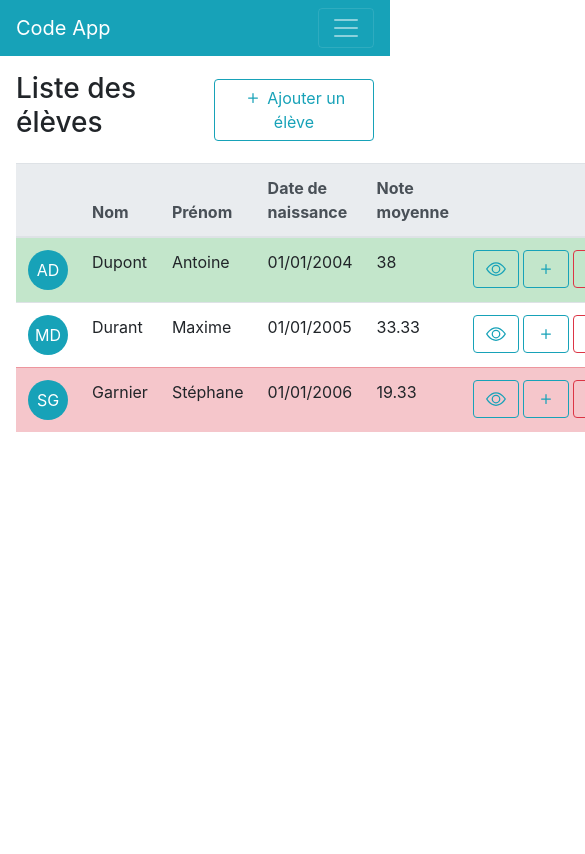
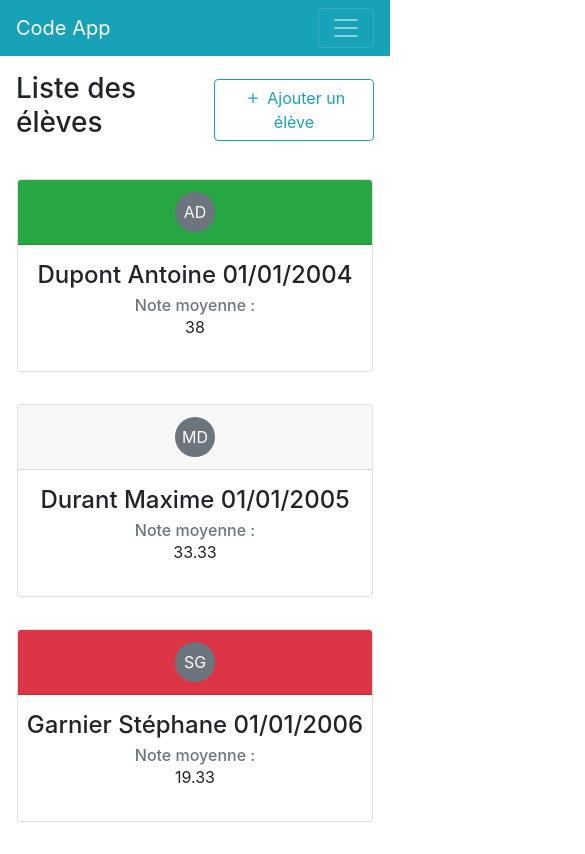
Before and after one commit to YoannYWD/code-app, a Vue app: page /learners-list in a window 390 px wide. Shown: the top 854 px of the page, 585 px wide, since content can reach past the window. Built offline with nearby package versions, Linux system fonts and the light colour scheme.

Commit message:
feat: responsive, form error and refacto actions

```diff
--- a/src/common/utils.js
+++ b/src/common/utils.js
@@ -1,3 +1,5 @@
+import dayjs from 'dayjs';
+
 function isObjectEqual (object1, object2) {
   const keys1 = Object.keys(object1);
   for (let key of keys1) {
@@ -12,20 +14,31 @@ function cloneObject (object) {
   return Object.assign({}, object);
 }
 
-function getRowColor(note, type) {
+function getRowColor (note, type) {
   if (!note || type !== 'row') return;
   if (note > 35) return 'table-success';
   if (note < 20 && note > -1) return 'table-danger';
 }
 
-function getCardColor(note) {
+function getCardColor (note) {
   if (note > 35) return 'success';
   if (note < 20) return 'danger';
+}
+
+function getLearnerDetails (learner) {
+  return learner.lastName + ' ' + learner.firstName + ' ' + dayjs(learner.birthDate).format('DD/MM/YYYY');
+}
+
+function getCardHeaderTextColor (note) {
+  if (note > 35 || note < 20) return 'light';
+  return;
 }
 
 export default {
   isObjectEqual,
   cloneObject,
   getRowColor,
-  getCardColor
+  getCardColor,
+  getLearnerDetails,
+  getCardHeaderTextColor
 }
--- a/src/main.js
+++ b/src/main.js
@@ -6,11 +6,11 @@ import {
   BootstrapVue,
   BootstrapVueIcons
 } from 'bootstrap-vue';
+import 'bootstrap/dist/css/bootstrap.css';
+import 'bootstrap-vue/dist/bootstrap-vue.css';
 
 Vue.use(Vuex);
 
-import 'bootstrap/dist/css/bootstrap.css';
-import 'bootstrap-vue/dist/bootstrap-vue.css';
 Vue.use(BootstrapVue);
 Vue.use(BootstrapVueIcons);
 
--- a/src/views/learners-list/LearnersList.vue
+++ b/src/views/learners-list/LearnersList.vue
@@ -4,6 +4,7 @@
       <h3>Liste des élèves</h3>
       <learner-form-modal class="ml-auto my-auto"/>
     </div>
+    <b-container v-b-visible="tableVisibleHandler" fluid class="px-0 d-none d-md-block table-container">
       <b-table
         ref="table"
         :items="getLearnersWithAverageNote"
@@ -12,20 +13,54 @@
         head-variant="light"
       >
         <template #cell(initials)="data">
-        <b-avatar variant="info" :text="data.item.initials" />
+          <b-avatar :text="data.item.initials" />
         </template>
         <template #cell(actions)="data">
           <div class="d-flex justify-content-end">
-          <learner-notes-modal :learner="data.item" />
-          <add-note-modal
+            <learner-list-actions
+              v-if="isTableVisible"
               :learner="data.item"
-            class="ml-1"
-            @note-added="refreshTable()"
+              @note-added="refreshTable"
             />
-          <delete-learner-modal :learner="data.item" class="ml-1" />
           </div>
         </template>
       </b-table>
+    </b-container>
+    <b-container fluid class="px-0 d-md-none">
+      <b-row class="mb-3">
+        <b-col
+          v-for="LearnerWithAverageNote of getLearnersWithAverageNote"
+          :key="LearnerWithAverageNote.id"
+          lg="4"
+          md="6"
+          class="p-3"
+        >
+          <b-card align="center" no-body>
+            <b-card-header
+              :border-variant="getCardColor(LearnerWithAverageNote.averageNote)"
+              :header-bg-variant="getCardColor(LearnerWithAverageNote.averageNote)"
+              :header-text-variant="getCardHeaderTextColor(LearnerWithAverageNote.averageNote)"
+              class="mb-3"
+              variant="info"
+            >
+              <b-avatar :text="LearnerWithAverageNote.initials" />
+            </b-card-header>
+            <b-card-title>
+              {{ getCardHeader(LearnerWithAverageNote) }}
+            </b-card-title>
+            <b-card-sub-title>
+              Note moyenne :
+            </b-card-sub-title>
+            <b-card-text>
+              {{ getFormattedAverageNote(LearnerWithAverageNote.averageNote) }}
+            </b-card-text>
+            <div class="d-flex justify-content-center mb-3">
+              <learner-list-actions v-if="!isTableVisible" :learner="LearnerWithAverageNote" />
+            </div>
+          </b-card>
+        </b-col>
+      </b-row>
+    </b-container>
   </div>
 </template>
 
@@ -34,52 +69,56 @@ import store              from '../../stores/learners/store.js';
 import constants          from '../../common/constants.js';
 import utils              from '../../common/utils.js';
 import learnerFormModal   from './components/LearnerFormModal.vue';
-import learnerNotesModal  from './components/LearnerNotesModal.vue';
-import addNoteModal       from './components/AddNoteModal.vue';
-import deleteLearnerModal from './components/DeleteLearnerModal.vue';
+import learnerListActions from './components/LearnerListActions.vue';
 import dayjs              from 'dayjs';
 
 export default {
+  name : 'learners-list',
   components: {
     learnerFormModal,
-    learnerNotesModal,
-    addNoteModal,
-    deleteLearnerModal
+    learnerListActions
   },
   store,
   data () {
     return {
-      tableFields : [
+      isTableVisible : false,
+      tableFields    : [
         {
-          key : 'initials',
-          label : ''
+          key     : 'initials',
+          label   : '',
+          tdClass : 'align-middle',
         },
         {
-          key : 'lastName',
-          label : 'Nom'
+          key     : 'lastName',
+          label   : 'Nom',
+          tdClass : 'align-middle'
         },
         {
-          key : 'firstName',
-          label : 'Prénom'
+          key     : 'firstName',
+          label   : 'Prénom',
+          tdClass : 'align-middle'
         },
         {
-          key : 'birthDate',
-          label : 'Date de naissance',
+          key       : 'birthDate',
+          label     : 'Date de naissance',
+          tdClass   : 'align-middle',
           formatter : (value) => {
             return dayjs(value).format('DD/MM/YYYY')
           }
         },
         {
-          key : 'averageNote',
-          label : 'Note moyenne',
+          key       : 'averageNote',
+          label     : 'Note moyenne',
+          tdClass   : 'align-middle',
           formatter : (value) => {
-            return value > -1 ? value : constants.NO_NOTE.label;
+            return this.getFormattedAverageNote(value);
           }
         },
         {
-          key : 'actions',
-          label : '',
-          class: 'text-right'
+          key     : 'actions',
+          label   : '',
+          tdClass : 'align-middle',
+          class   : 'text-right'
         }
       ]
     };
@@ -95,10 +134,7 @@ export default {
         }
         const sum           = notes.reduce((a, b) => a + b, 0);
         learner.averageNote = (sum / notes.length) || -1;
-        if (learner.averageNote % 1 != 0) {
-          learner.averageNote = learner.averageNote.toFixed(2);
-        }
-        learner.initials = this.getInitials(learner.lastName, learner.firstName);
+        learner.initials    = this.getInitials(learner.lastName, learner.firstName);
       }
       return learnersWithAverageNote;
     }
@@ -108,11 +144,27 @@ export default {
     getInitials (lastName, firstName) {
       return firstName.slice(0, 1) + lastName.slice(0, 1);
     },
+    getFormattedAverageNote (note) {
+      if (note % 1 != 0) note = note.toFixed(2);
+      return note > -1 ? note : constants.NO_NOTE.label;
+    },
     getRowColor (learnerWithNotes, type) {
       return utils.getRowColor(learnerWithNotes.averageNote, type);
     },
     refreshTable () {
       this.$refs.table.refresh();
+    },
+    getCardHeader (learner) {
+      return utils.getLearnerDetails(learner);
+    },
+    getCardColor (averageNote) {
+      return utils.getCardColor(averageNote);
+    },
+    getCardHeaderTextColor (averageNote) {
+      return utils.getCardHeaderTextColor(averageNote);
+    },
+    tableVisibleHandler (isVisible) {
+      this.isTableVisible = isVisible;
     }
   }
 };
--- /dev/null
+++ b/src/views/learners-list/components/LearnerListActions.vue
@@ -0,0 +1,43 @@
+<template>
+  <div class="d-flex">
+    <learner-notes-modal :learner="learner" />
+    <add-note-modal
+      :learner="learner"
+      class="ml-1"
+      @note-added="refreshTable()"
+    />
+    <delete-learner-modal :learner="learner" class="ml-1" />
+  </div>
+</template>
+
+<script>
+import learnerNotesModal  from './LearnerNotesModal.vue';
+import addNoteModal       from './AddNoteModal.vue';
+import deleteLearnerModal from './DeleteLearnerModal.vue';
+
+export default {
+  name       : 'learner-list-actions',
+  components : {
+    learnerNotesModal,
+    addNoteModal,
+    deleteLearnerModal
+  },
+  props : {
+    learner : {
+      type    : Object,
+      default : function () { return {}; }
+    },
+    openFrom : {
+      type : String
+    }
+  },
+  data () {
+    return {};
+  },
+  methods : {
+    refreshTable () {
+      this.$emit('note-added');
+    }
+  },
+}
+</script>
--- a/src/views/learners-list/components/LearnerNotesModal.vue
+++ b/src/views/learners-list/components/LearnerNotesModal.vue
@@ -46,15 +46,17 @@ export default {
       notes       : [],
       tableFields : [
         {
-          key : 'inputDate',
-          label : 'Date',
+          key       : 'inputDate',
+          label     : 'Date',
+          tdClass   : 'align-middle',
           formatter : (value) => {
             return dayjs(value).format('DD/MM/YYYY')
           }
         },
         {
-          key : 'value',
-          label : 'Note'
+          key     : 'value',
+          label   : 'Note',
+          tdClass : 'align-middle'
         }
       ]
     }
--- a/src/views/learners-list/components/learnerFormModal.vue
+++ b/src/views/learners-list/components/learnerFormModal.vue
@@ -22,6 +22,7 @@
             id="last-name-input"
             type="text"
             v-model="lastName"
+            @update="resetError"
             required
           ></b-form-input>
           <label for="first-name-input" class="mt-3">Prénom</label>
@@ -29,6 +30,7 @@
             id="first-name-input"
             type="text"
             v-model="firstName"
+            @update="resetError"
             required
           ></b-form-input>
           <label for="birth-date-input" class="mt-3">Date de naissance</label>
@@ -36,6 +38,7 @@
             id="birth-date-input"
             type="date"
             v-model="birthDate"
+            @update="resetError"
             required
           ></b-form-input>
         </b-form-group>
@@ -81,6 +84,10 @@ export default {
   },
 
   methods : {
+    resetError () {
+      this.isFormValid         = true;
+      this.invalidFormFeedback = '';
+    },
     resetForm () {
       this.lastName            = '';
       this.firstName           = '';
--- a/src/views/results-list/ResultsList.vue
+++ b/src/views/results-list/ResultsList.vue
@@ -13,10 +13,10 @@
           class="p-3"
         >
           <b-card
-            :header="getHeader(learnersByNote.note)"
+            :header="getCardHeader(learnersByNote.note)"
             :border-variant="getCardColor(learnersByNote.note)"
             :header-bg-variant="getCardColor(learnersByNote.note)"
-            :header-text-variant="getHeaderTextColor(learnersByNote.note)"
+            :header-text-variant="getCardHeaderTextColor(learnersByNote.note)"
             align="center"
           >
           <b-card-sub-title>Note obtenue par : </b-card-sub-title>
@@ -38,10 +38,9 @@
 <script>
 import store from '../../stores/learners/store.js';
 import utils from '../../common/utils.js';
-import dayjs from 'dayjs';
 
 export default {
-  name : 'learner-notes-modal',
+  name : 'results-list',
   store,
   data () {
     return {
@@ -57,18 +56,17 @@ export default {
   },
 
   methods : {
-    getHeader (note) {
+    getCardHeader (note) {
       return note.toString();
     },
     getCardColor (note) {
       return utils.getCardColor(note);
     },
-    getHeaderTextColor (note) {
-      if (note > 35 || note < 20) return 'light';
-      return;
+    getCardHeaderTextColor (note) {
+      return utils.getCardHeaderTextColor(note);
     },
     getLearnerDetails (learner) {
-      return learner.lastName + ' ' + learner.firstName + ' ' + dayjs(learner.birthDate).format('DD/MM/YYYY');
+      return utils.getLearnerDetails(learner);
     }
   }
 }
```
Also changed, not shown: src/views/learners-list/components/AddNoteModal.vue (+7 -1 lines). Lines whose indentation alone changed are shown as unchanged.
